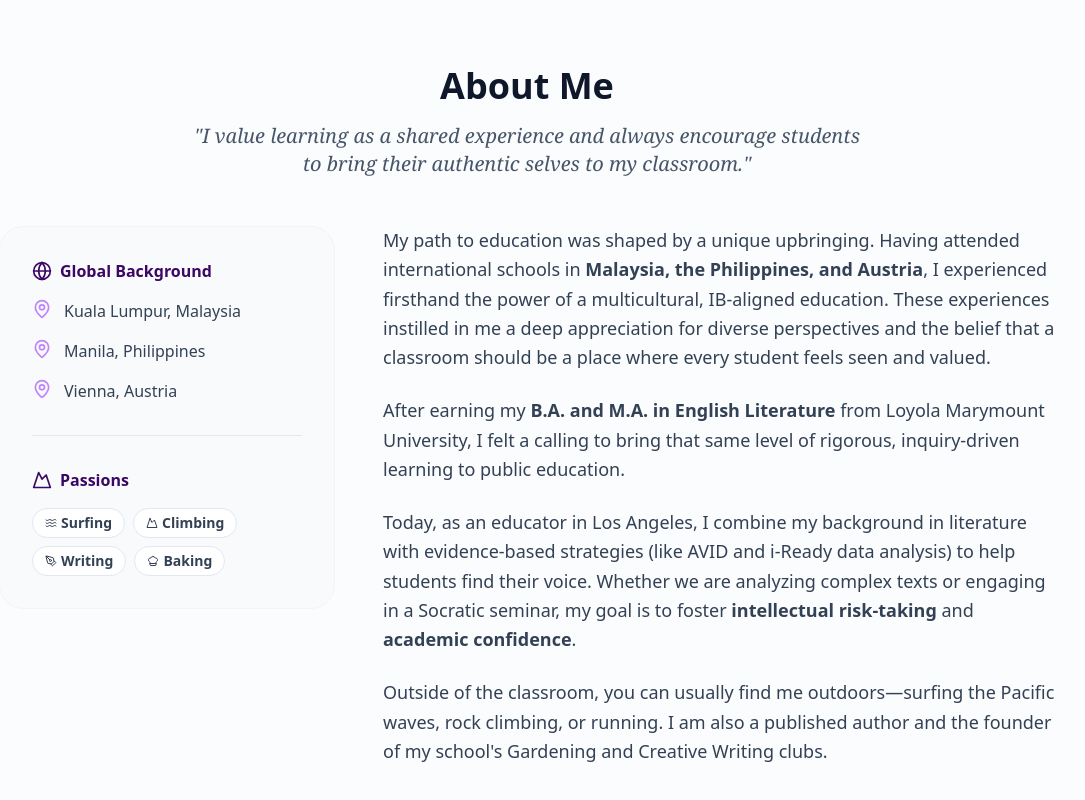
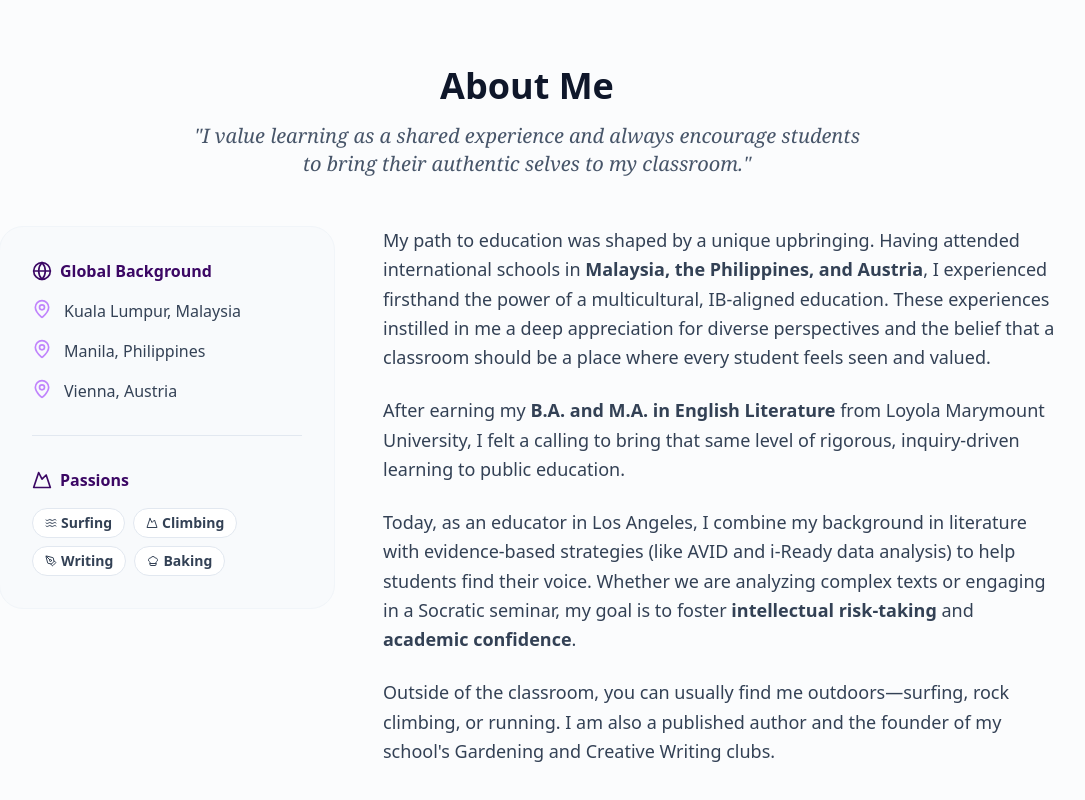
Before and after one commit to j-mcdonell/teacher-profile-aleksandra-jones, a React (Vite) app: page / in a window 1280 px wide. Shown: the part 1130-1930 px from the top of the page, without its empty margins (113-1198 px from the left). Built offline with nearby package versions, Linux system fonts and the light colour scheme; the HTML template or start-up script is replaced by a standard one.

Commit message:
Updated text in about me section.

```diff
--- a/src/pages/Home.jsx
+++ b/src/pages/Home.jsx
@@ -136,7 +136,7 @@ export default function Home() {
               Today, as an educator in Los Angeles, I combine my background in literature with evidence-based strategies (like AVID and i-Ready data analysis) to help students find their voice. Whether we are analyzing complex texts or engaging in a Socratic seminar, my goal is to foster <strong>intellectual risk-taking</strong> and <strong>academic confidence</strong>.
             </p>
             <p>
-              Outside of the classroom, you can usually find me outdoors—surfing the Pacific waves, rock climbing, or running. I am also a published author and the founder of my school's Gardening and Creative Writing clubs.
+              Outside of the classroom, you can usually find me outdoors—surfing, rock climbing, or running. I am also a published author and the founder of my school's Gardening and Creative Writing clubs.
             </p>
           </div>
         </div>
```
